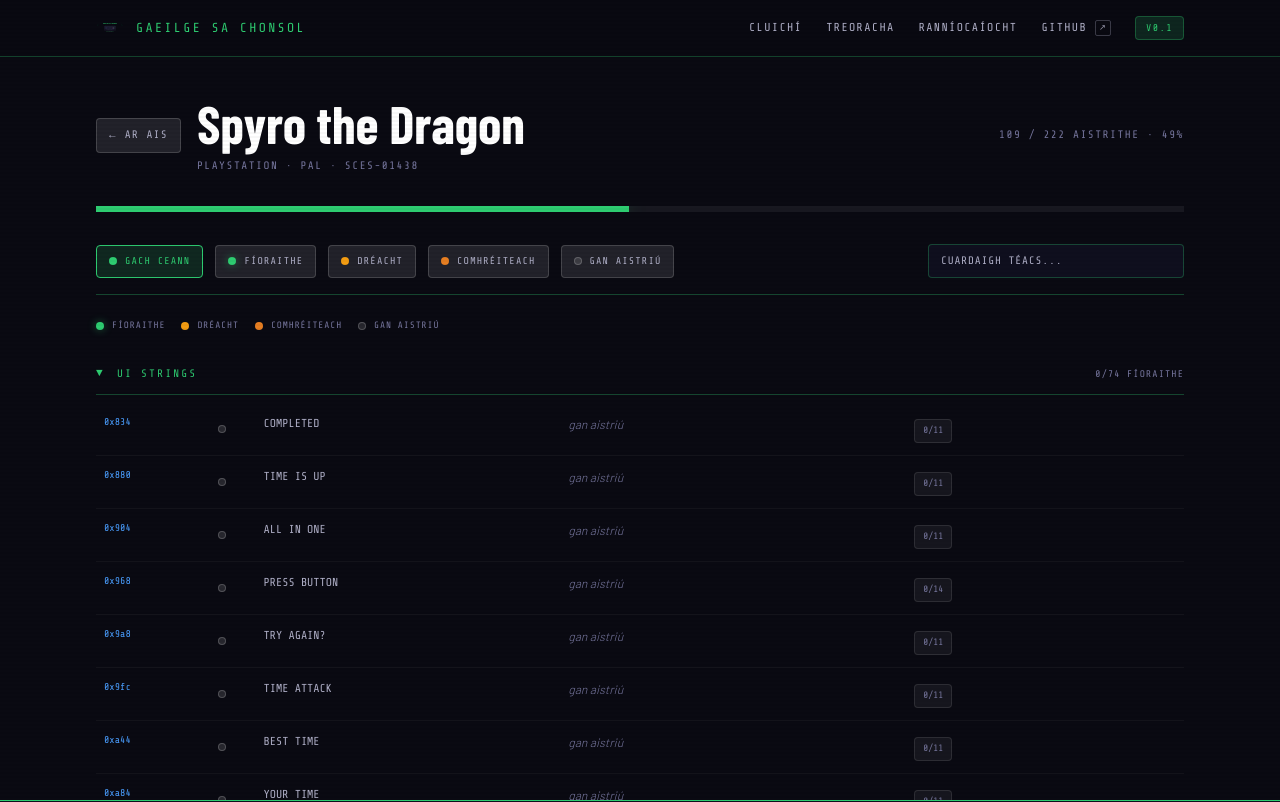
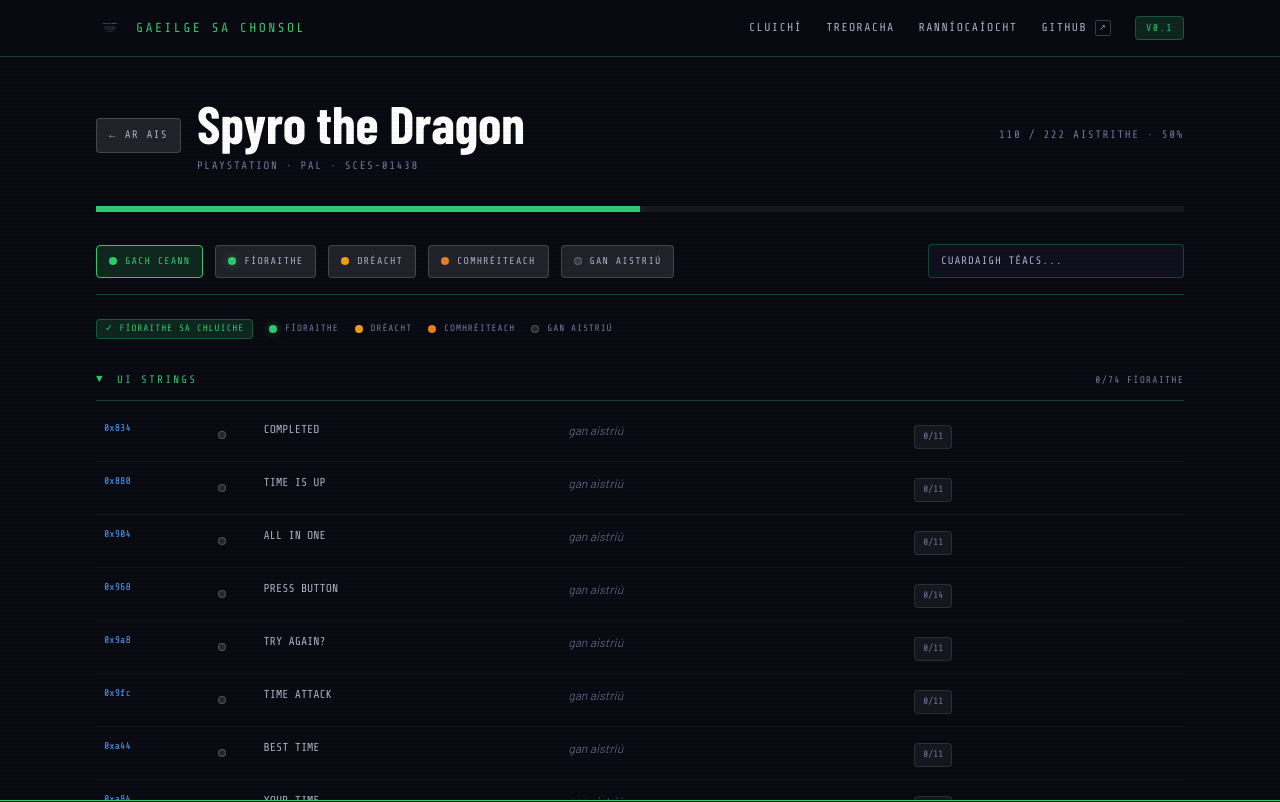
Before and after one commit to aaronsnig501/gaeilge-sa-chonsol, a SvelteKit app in the folder web/: page /games/ps1/spyro1/strings in a window 1280 px wide. Shown: the top 802 px of the page. Built offline with nearby package versions, Linux system fonts and the light colour scheme; a web font is replaced by a local one.

Commit message:
fix(web): show verification and compromise as separate string states£

```diff
--- a/web/src/routes/games/[console]/[game]/strings/+page.svelte
+++ b/web/src/routes/games/[console]/[game]/strings/+page.svelte
@@ -591,6 +591,17 @@
 		}
 	}
 
+	function verificationBadgeClass(entry: StringRecord): string {
+		if (entry.verified) {
+			return 'border-console-green/30 bg-console-green-glow text-console-green';
+		}
+		return 'border-console-border-moderate bg-console-border-subtle text-console-tertiary';
+	}
+
+	function verificationBadgeLabel(entry: StringRecord): string {
+		return entry.verified ? 'Fíoraithe sa chluiche' : 'Gan fíorú';
+	}
+
 	function encodeLength(value: string): number {
 		let encoded = value;
 		for (const [original, replacement] of Object.entries(FADA_REPLACEMENTS)) {
@@ -714,6 +725,11 @@
 
 	<div class="mb-8 flex flex-wrap gap-4 font-mono text-[0.58rem] uppercase tracking-[0.1em] text-console-tertiary">
 		<span class="inline-flex items-center gap-2">
+			<span class="inline-flex rounded-sm border border-console-green/30 bg-console-green-glow px-2 py-0.5 text-console-green">
+				✓ Fíoraithe sa chluiche
+			</span>
+		</span>
+		<span class="inline-flex items-center gap-2">
 			<span class="h-2 w-2 rounded-full bg-console-green shadow-[0_0_8px_rgba(46,204,113,0.45)]"></span>
 			Fíoraithe
 		</span>
@@ -773,7 +789,20 @@
 										</td>
 										<td class="w-[28%] px-2 py-3 align-top font-mono text-[0.72rem] text-console-irish">
 											{#if entry.irish}
-												{entry.irish}
+												<div>{entry.irish}</div>
+												<div class="mt-2 flex flex-wrap gap-2">
+													<span
+														class={`inline-flex rounded-sm border px-2 py-0.5 font-mono text-[0.52rem] uppercase tracking-[0.08em] ${verificationBadgeClass(entry)}`}
+														title={verificationTooltip(entry)}
+													>
+														{verificationBadgeLabel(entry)}
+													</span>
+													{#if entry.compromised}
+														<span class="inline-flex rounded-sm border border-console-amber/30 bg-console-amber/10 px-2 py-0.5 font-mono text-[0.52rem] uppercase tracking-[0.08em] text-console-amber">
+															Comhréiteach
+														</span>
+													{/if}
+												</div>
 											{:else}
 												<span class="font-body text-[0.76rem] italic text-console-tertiary">gan aistriú</span>
 											{/if}
```
Also changed, not shown: web/static/status.json, 1 other file (tests, documents, lock files or other folders).
